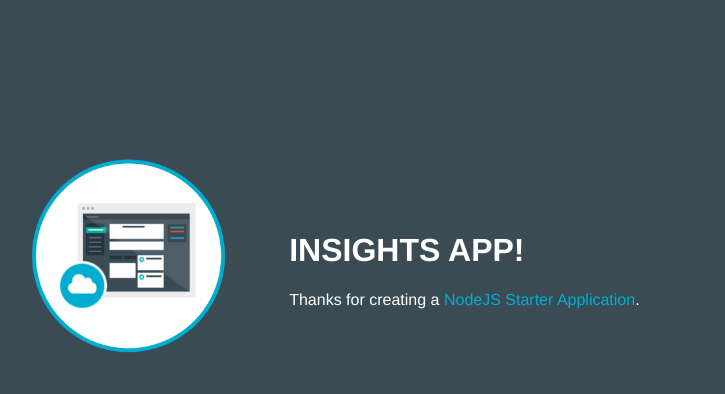
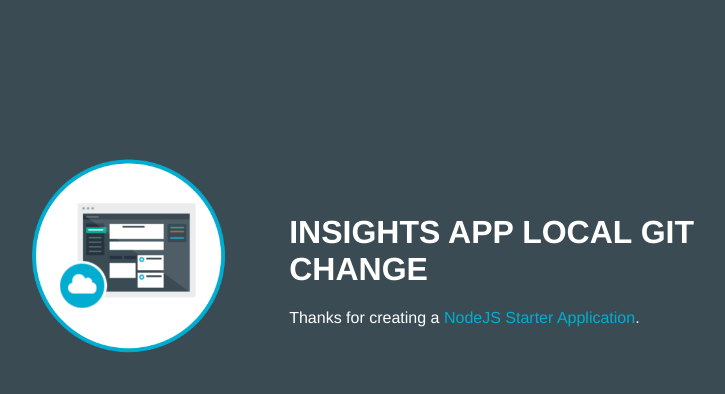
Before and after one commit to ProjAmbessa/Insightapp-Repository-, a website: page public/index.html in a window 1280 px wide. Shown: the whole page, without its empty margins (253-978 px from the left). Drawn offline with Linux system fonts and the light colour scheme.

Commit message:
Update Header from Local Env

```diff
--- a/public/index.html
+++ b/public/index.html
@@ -16,7 +16,7 @@
           <img class = "newappIcon" src="images/newapp-icon.png">
         </td>
         <td>
-          <h1 id="message">INSIGHTS APP!</h1>
+          <h1 id="message">INSIGHTS APP LOCAL GIT CHANGE</h1>
           <p class='description'></p> Thanks for creating a <span class = "blue">NodeJS Starter Application</span>.
         </td>
       </tr>
```
